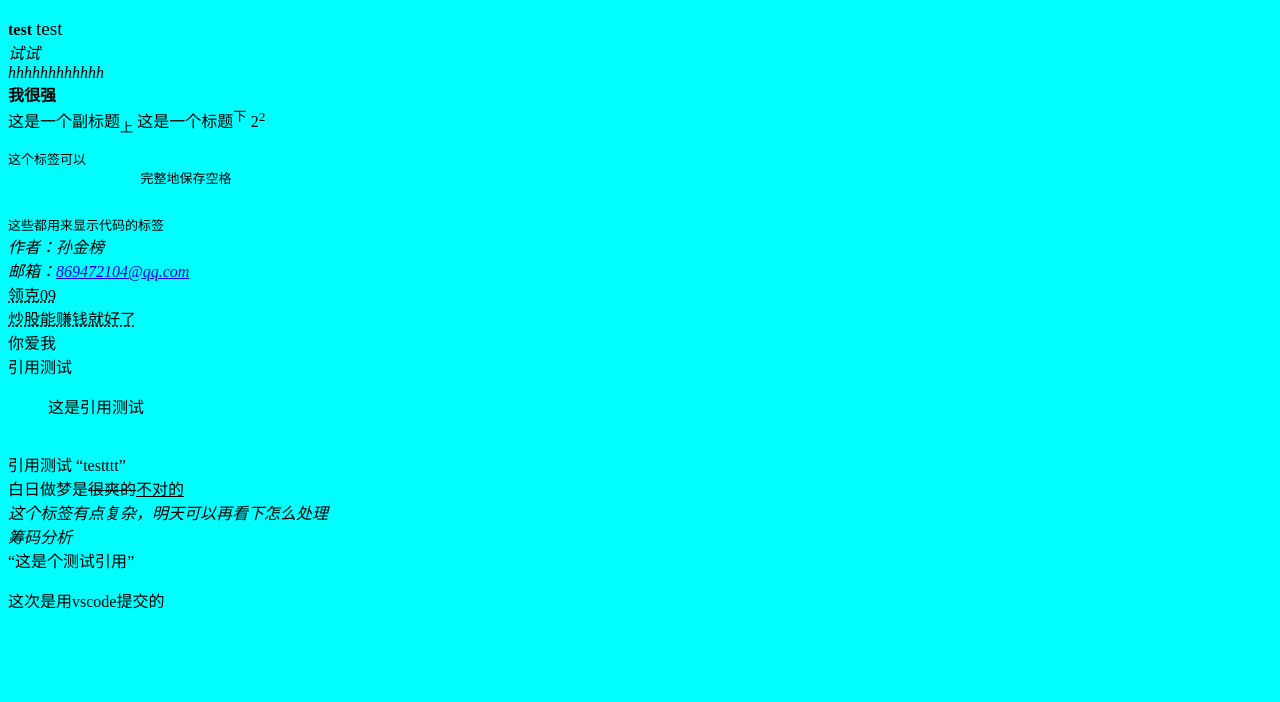
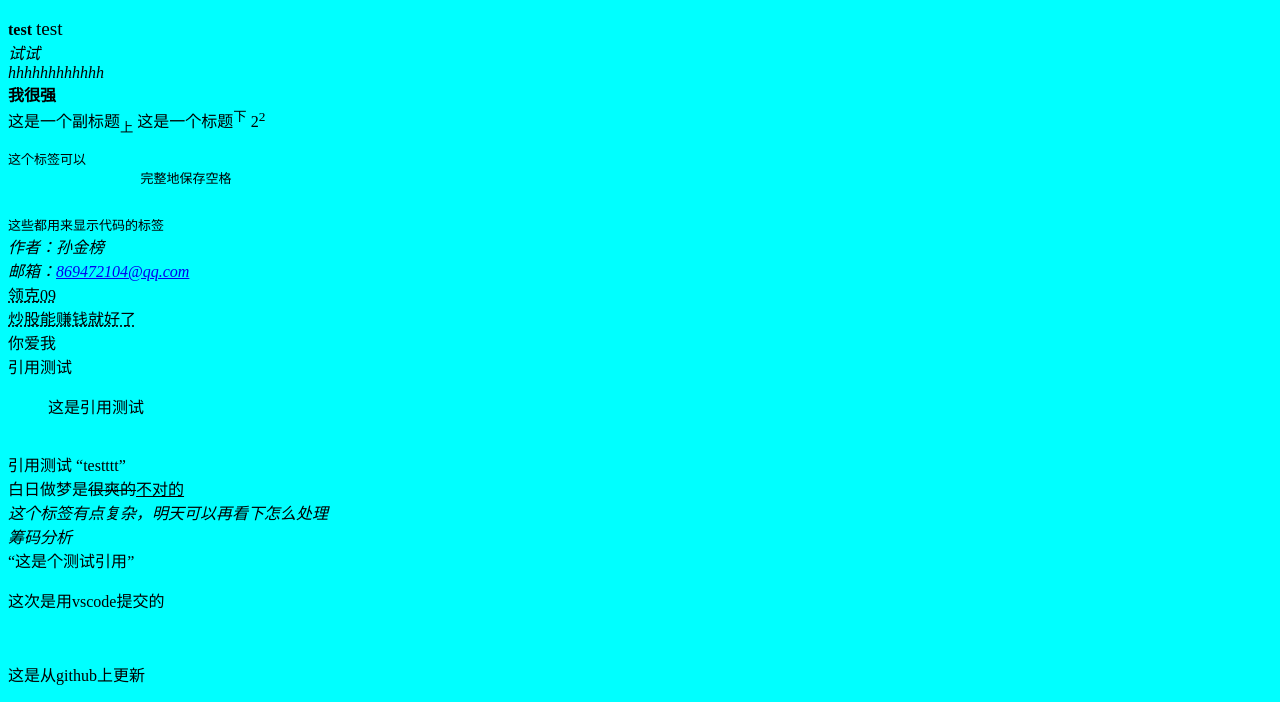
Before and after one commit to AllSun/front-end, a plain HTML site: page index.html in a window 1280 px wide. Shown: the part 463-1165 px from the top of the page. Before the commit the page ends 1091 px from the top, so only its background shows below. Drawn offline with Linux system fonts and the light colour scheme.

Commit message:
尝试同步到本地

```diff
--- a/index.html
+++ b/index.html
@@ -55,5 +55,7 @@
         <q>这是个测试引用</q>
         <br/>
         <p>这次是用vscode提交的</p>
+        <br/>
+        <p>这是从github上更新</p>
     </body>
 </head>
```
